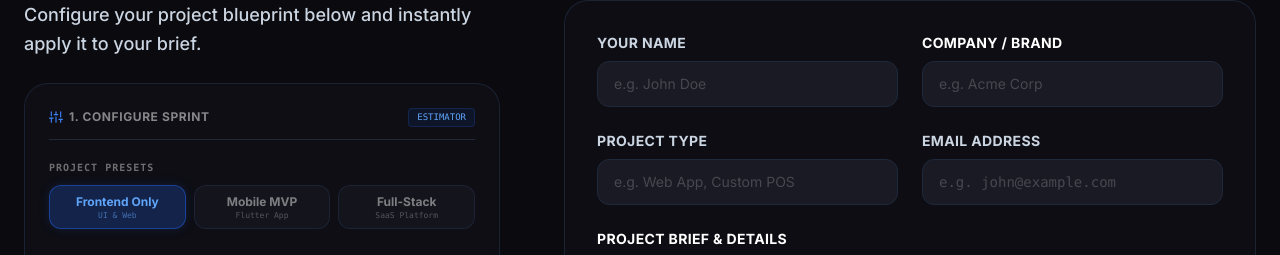
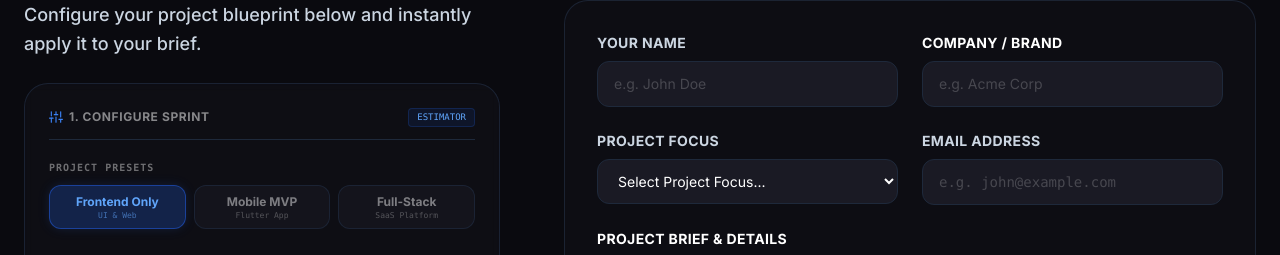
Before and after one commit to nik1062/Zorbit, a React (Vite) app: page /contact in a window 1280 px wide. Shown: the part 374-629 px from the top of the page. Built offline with nearby package versions, Linux system fonts and the light colour scheme; no server answers.

Commit message:
feat: adopt keyptu case study metrics and custom selector dropdown

```diff
--- a/src/data/projectsData.js
+++ b/src/data/projectsData.js
@@ -7,6 +7,7 @@ export const projectsData = [
     problem: 'The restaurant was using an outdated, non-responsive web portal with high load times, leading to poor customer conversion rates and zero online orders.',
     solution: 'Re-engineered the digital storefront with a custom menu navigator, sleek layout, fluid micro-interactions, and visual branding assets.',
     completionTime: '5 Days',
+    metrics: ['+45% Online Orders', 'Sub-2s Load Speed'],
     gradient: 'from-blue-600/20 to-cyan-600/10',
   },
   {
@@ -17,6 +18,7 @@ export const projectsData = [
     problem: 'Existing POS solutions suffered from high lag and interface delays under rush hour traffic, causing order bottlenecks and server disconnects.',
     solution: 'Developed an offline-first, high-velocity billing engine with instant syncing, touch-screen optimization, and zero latency.',
     completionTime: '10 Days',
+    metrics: ['Sub-15ms POS Sync', '+30% Checkout Speed'],
     gradient: 'from-violet-600/20 to-blue-600/10',
   },
   {
@@ -27,6 +29,7 @@ export const projectsData = [
     problem: 'Campus resource tracking relied on legacy SOAP APIs that suffered from huge overhead, leading to resource catalog sync mismatches.',
     solution: 'Built a lightweight catalog search engine paired with FastAPI to eliminate serialization overhead and enable real-time tracking.',
     completionTime: '2 Weeks',
+    metrics: ['99.9% Sync Accuracy', '-60% API Latency'],
     gradient: 'from-indigo-600/20 to-purple-600/10',
   },
   {
@@ -37,6 +40,7 @@ export const projectsData = [
     problem: 'Local administrative authorities had no real-time coordination map to track government land asset protection alerts and coordinate boundaries.',
     solution: 'Engineered a pitch-ready MVP map portal with live coordinate tracking, visual geofencing, and immediate alerts.',
     completionTime: '48 Hours (Niral Thiruvizha 3.0)',
+    metrics: ['100% Geofence Accuracy', 'Sub-1s Alert SLA'],
     gradient: 'from-cyan-600/20 to-emerald-600/10',
   },
   {
@@ -47,6 +51,7 @@ export const projectsData = [
     problem: 'Managing personal finance and analyzing monthly budgeting across disparate accounts is complex and often exposes user data to third-party vulnerabilities.',
     solution: 'Engineered a highly secure, role-based fintech tracker featuring real-time transaction tracking, automated budgeting, and interactive chart-based financial analytics.',
     completionTime: '7 Days',
+    metrics: ['AES-256 Encrypted', '99.9% Ledger Sync'],
     gradient: 'from-teal-600/20 to-cyan-600/10',
   },
   {
@@ -57,6 +62,7 @@ export const projectsData = [
     problem: 'Legacy furniture shopping interfaces suffer from sluggish load times, rigid page transitions, and complex checkout pipelines, causing high user abandonment.',
     solution: 'Created a high-fidelity furniture store experience featuring optimized product catalogs, fluid animations, instant filtering, and a seamless shopping cart checkout funnel.',
     completionTime: '6 Days',
+    metrics: ['+28% Conversion Rate', '-40% Cart Abandonment'],
     gradient: 'from-amber-600/20 to-orange-600/10',
   },
 ]
--- a/src/pages/Contact.jsx
+++ b/src/pages/Contact.jsx
@@ -483,16 +483,24 @@ export default function Contact() {
 
                 <div className="grid md:grid-cols-2 gap-6">
                   <div>
-                    <label className="block text-slate-300 text-xs md:text-sm font-bold uppercase tracking-wide mb-2">Project Type</label>
-                    <input
-                      type="text"
+                    <label className="block text-slate-300 text-xs md:text-sm font-bold uppercase tracking-wide mb-2">Project Focus</label>
+                    <select
                       name="project"
                       value={form.project}
                       onChange={handleChange}
-                      placeholder="e.g. Web App, Custom POS"
                       required
-                      className="w-full px-4 py-3 rounded-xl bg-brand-dark-3 border border-slate-800 text-white placeholder-white/20 text-sm focus:outline-none focus:border-brand-blue/50 transition-colors"
-                    />
+                      className="w-full px-4 py-3 rounded-xl bg-brand-dark-3 border border-slate-800 text-white text-sm focus:outline-none focus:border-brand-blue/50 transition-colors cursor-pointer"
+                    >
+                      <option value="" disabled>Select Project Focus...</option>
+                      <option value="Website Building">Website Building (React/Next.js)</option>
+                      <option value="Mobile App">Mobile App (Flutter/React Native)</option>
+                      <option value="Platform Mgmt">Platform Management (FastAPI/Node.js)</option>
+                      <option value="Server & POS">Server Ops & POS Development (AWS/API Sync)</option>
+                      <option value="Custom Enterprise Software">Custom Enterprise Software (Full-Stack System)</option>
+                      {form.project && !['Website Building', 'Mobile App', 'Platform Mgmt', 'Server & POS', 'Custom Enterprise Software'].includes(form.project) && (
+                        <option value={form.project}>{form.project}</option>
+                      )}
+                    </select>
                   </div>
                   <div>
                     <label className="block text-slate-300 text-xs md:text-sm font-bold uppercase tracking-wide mb-2">Email Address</label>
--- a/src/pages/Work.jsx
+++ b/src/pages/Work.jsx
@@ -109,6 +109,17 @@ export default function Work() {
                       <h3 className="font-display font-bold text-xl mb-2 text-white group-hover:text-brand-blue-glow transition-colors">
                         {project.title}
                       </h3>
+                      {/* Metrics Badges */}
+                      <div className="flex flex-wrap gap-2 mt-1.5 mb-3">
+                        {project.metrics && project.metrics.map((metric) => (
+                          <span
+                            key={metric}
+                            className="px-2 py-0.5 rounded bg-emerald-500/10 text-emerald-400 border border-emerald-500/20 text-[9px] font-mono tracking-wider font-bold uppercase"
+                          >
+                            {metric}
+                          </span>
+                        ))}
+                      </div>
                       <p className="text-slate-250 text-sm md:text-base leading-relaxed line-clamp-3">
                         {project.desc || project.problem}
                       </p>
@@ -176,6 +187,17 @@ export default function Work() {
                   <FiClock size={12} className="text-brand-blue" />
                   <span>Sprint Delivery: {selectedProject.completionTime}</span>
                 </div>
+                {/* Modal Metrics Badges */}
+                <div className="flex flex-wrap gap-2 mt-3">
+                  {selectedProject.metrics && selectedProject.metrics.map((metric) => (
+                    <span
+                      key={metric}
+                      className="px-2.5 py-1 rounded-lg bg-emerald-500/10 text-emerald-400 border border-emerald-500/20 text-[10px] font-mono tracking-wider font-bold uppercase"
+                    >
+                      {metric}
+                    </span>
+                  ))}
+                </div>
               </div>
 
               {/* Modal Body */}
```
